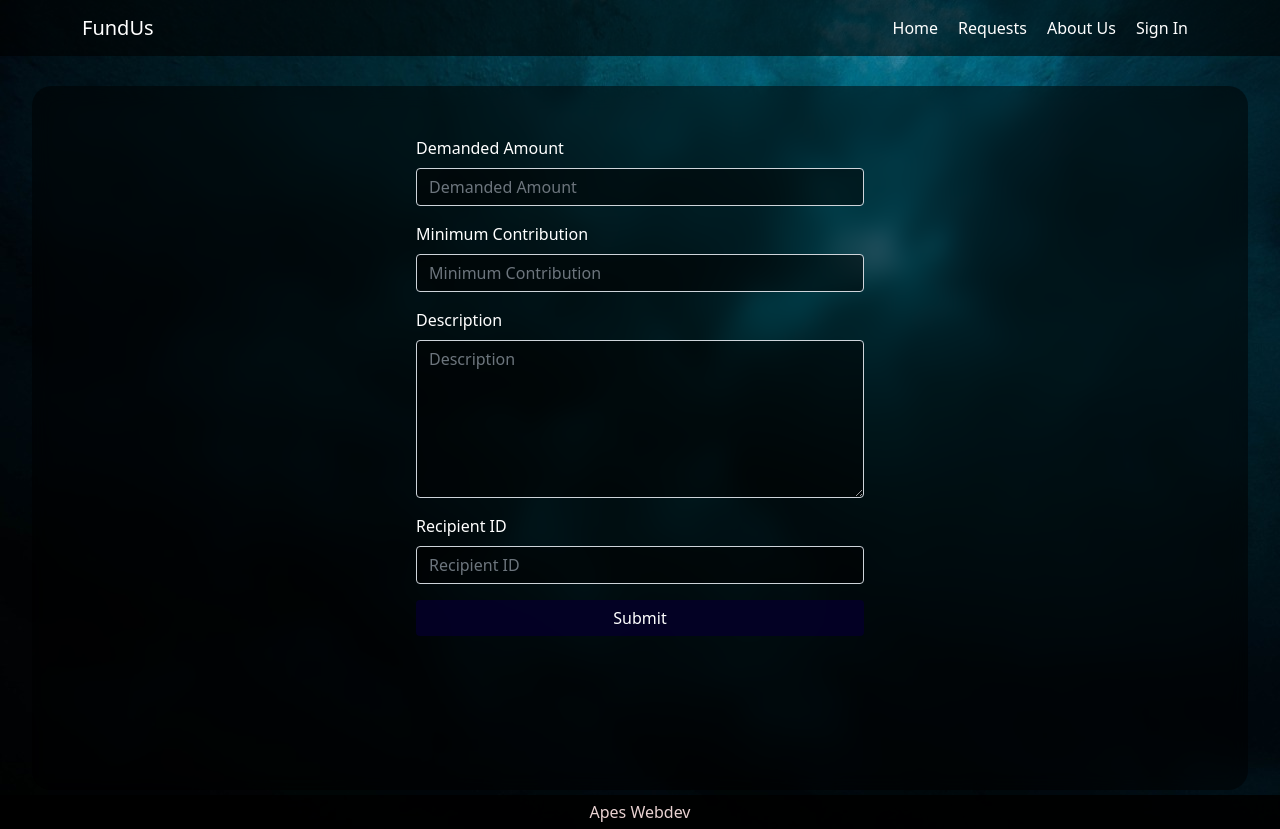
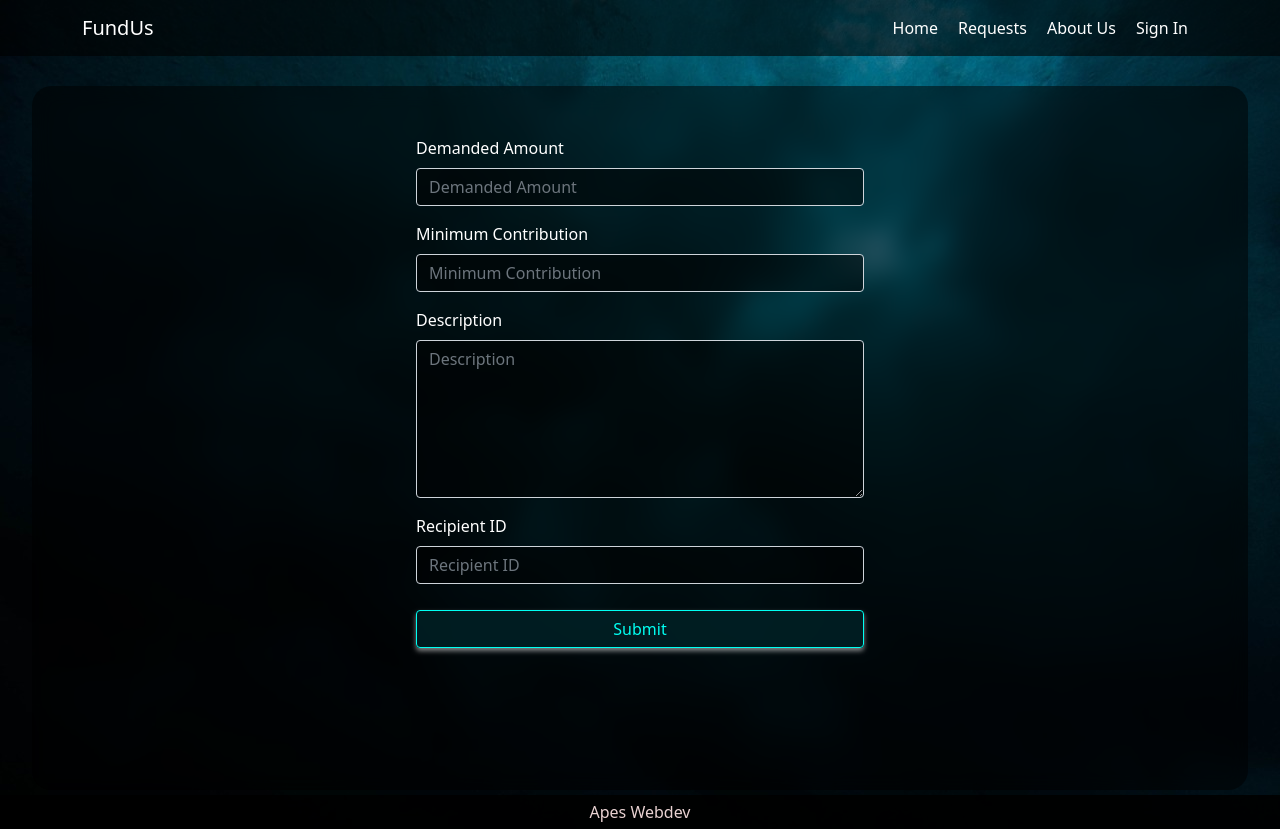
Before and after one commit to SagnikH/fundme, a Next.js app: page /newRequest in a window 1280 px wide. Built offline with nearby package versions, Linux system fonts and the light colour scheme; what web3 would draw is missing.

Commit message:
each request page

```diff
--- a/styles/NewRequest.module.css
+++ b/styles/NewRequest.module.css
@@ -14,10 +14,15 @@
 }
 
 .button{
-    background-color: rgba(4, 0, 39, 0.9) !important;
-    border: none;
+    box-shadow: 0 3px 5px rgba(255,255,255, 0.5);
+    color: #00fff2 !important;
+    border: 1px solid #00fff2;
+    background-color: rgba(0, 34, 39, 0.8) !important;
+    margin-top: 10px;
 }
 
 .button:hover{
-    background-color: rgba(8, 0, 80, 0.9) !important;
+    box-shadow: 0 3px 25px rgba(255,255,255, 0.5);
+    color: #00fff2 !important;
+    border: 1px solid #00fff2;
 }
```
Also changed, not shown: pages/aboutUs.js (added, +9 -0 lines), pages/request/[id].js (+4 -4 lines).
